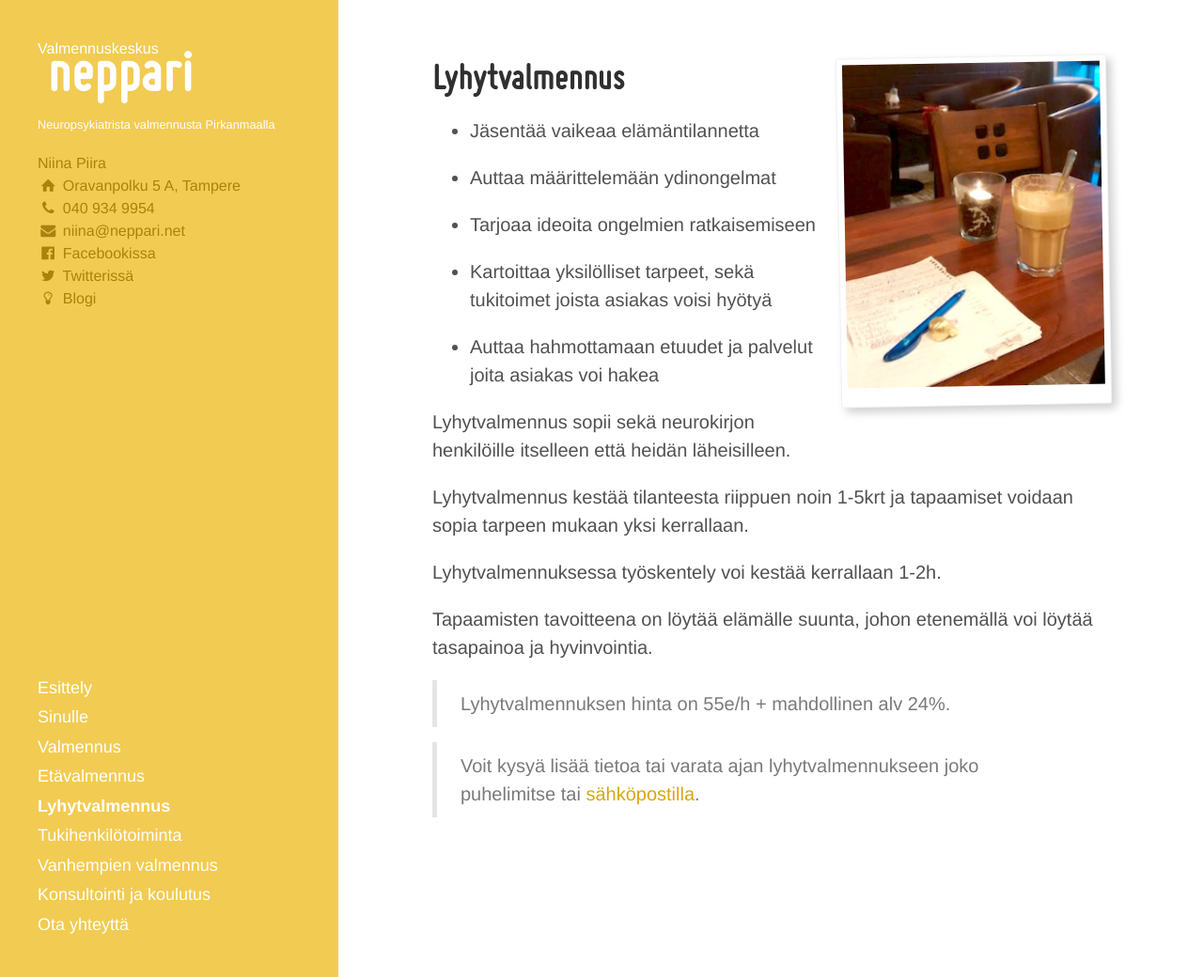
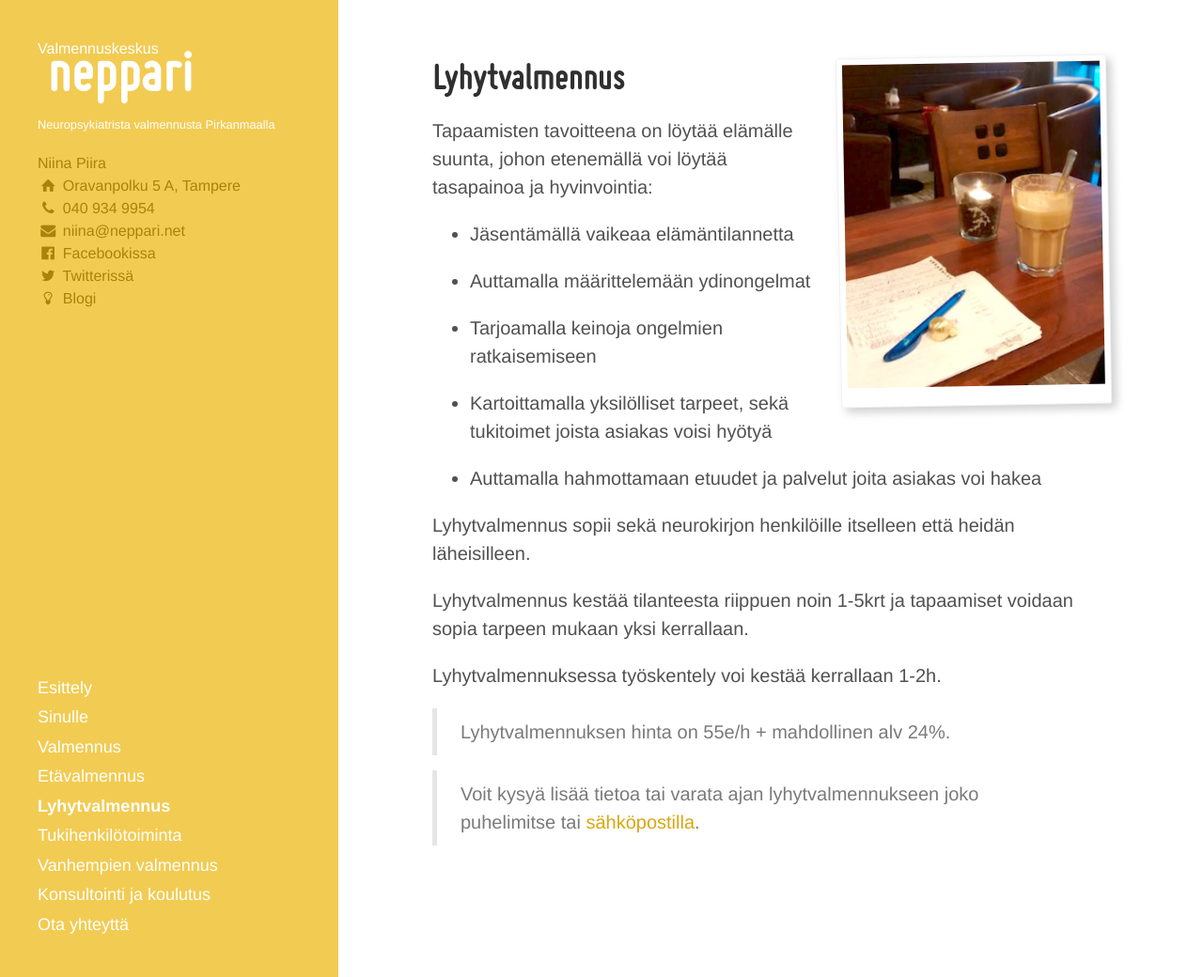
Before and after one commit to niinapiira/neppari.net, a Jekyll site: the page built from lyhytvalmennus.md, in a window 1280 px wide and 1040 px high. Shown: the whole window at 94% size. Built offline with Jekyll 4.4.1, drawn with Linux system fonts in a browser that asks for light colours.

Commit message:
Updated lyhytvalmennus.md

```diff
--- a/lyhytvalmennus.md
+++ b/lyhytvalmennus.md
@@ -13,16 +13,17 @@ polaroid: ""
 
 
 
+Tapaamisten tavoitteena on löytää elämälle suunta, johon etenemällä voi löytää tasapainoa ja hyvinvointia:
 
-- Jäsentää vaikeaa elämäntilannetta
+- Jäsentämällä vaikeaa elämäntilannetta
 
-- Auttaa määrittelemään ydinongelmat
+- Auttamalla määrittelemään ydinongelmat
 
-- Tarjoaa ideoita ongelmien ratkaisemiseen
+- Tarjoamalla keinoja ongelmien ratkaisemiseen
 
-- Kartoittaa yksilölliset tarpeet, sekä tukitoimet joista asiakas voisi hyötyä
+- Kartoittamalla yksilölliset tarpeet, sekä tukitoimet joista asiakas voisi hyötyä
 
-- Auttaa hahmottamaan etuudet ja palvelut joita asiakas voi hakea
+- Auttamalla hahmottamaan etuudet ja palvelut joita asiakas voi hakea
 
 
 
```
Also changed, not shown: other parts of lyhytvalmennus.md (+0 -1 lines).
